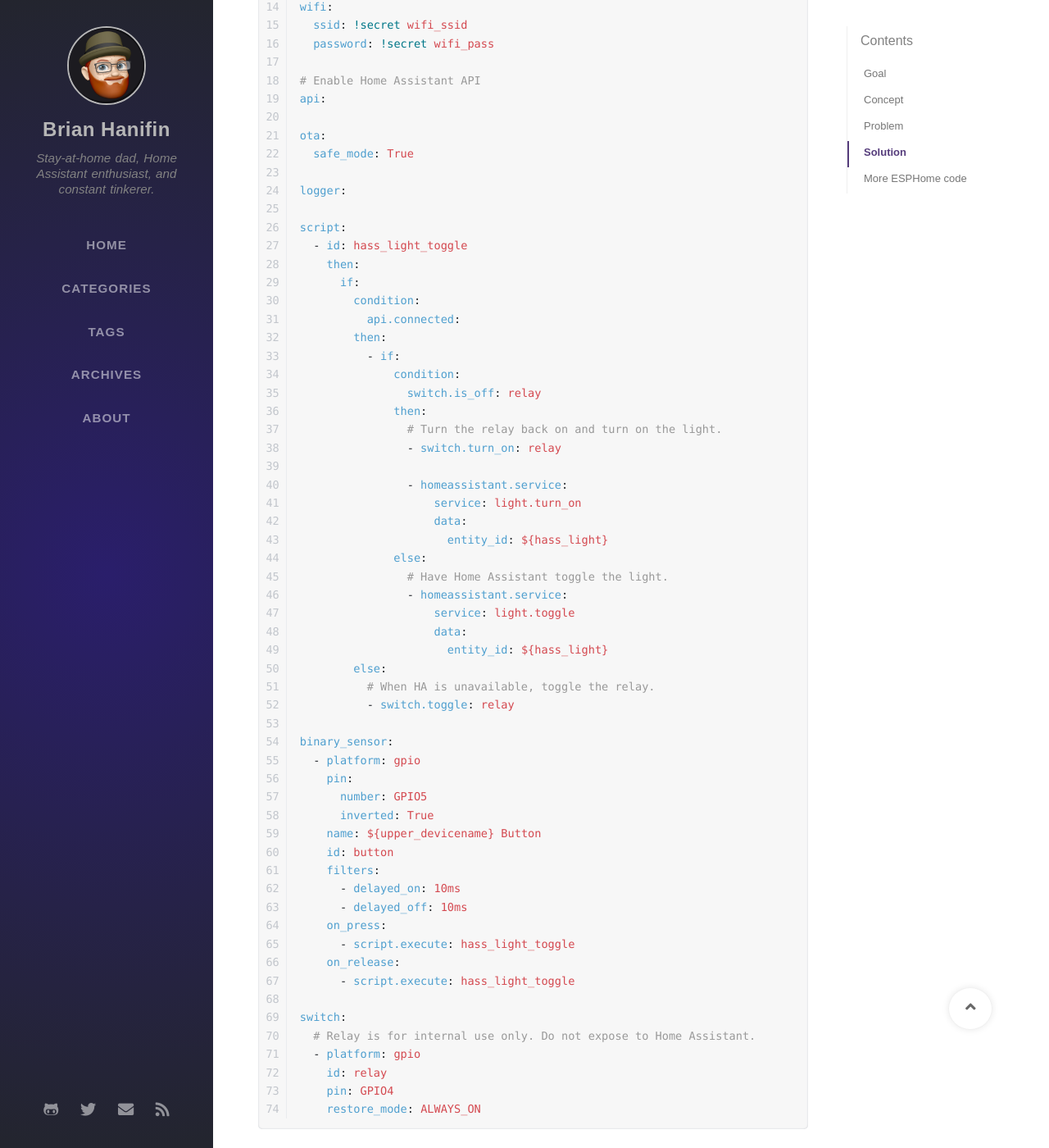
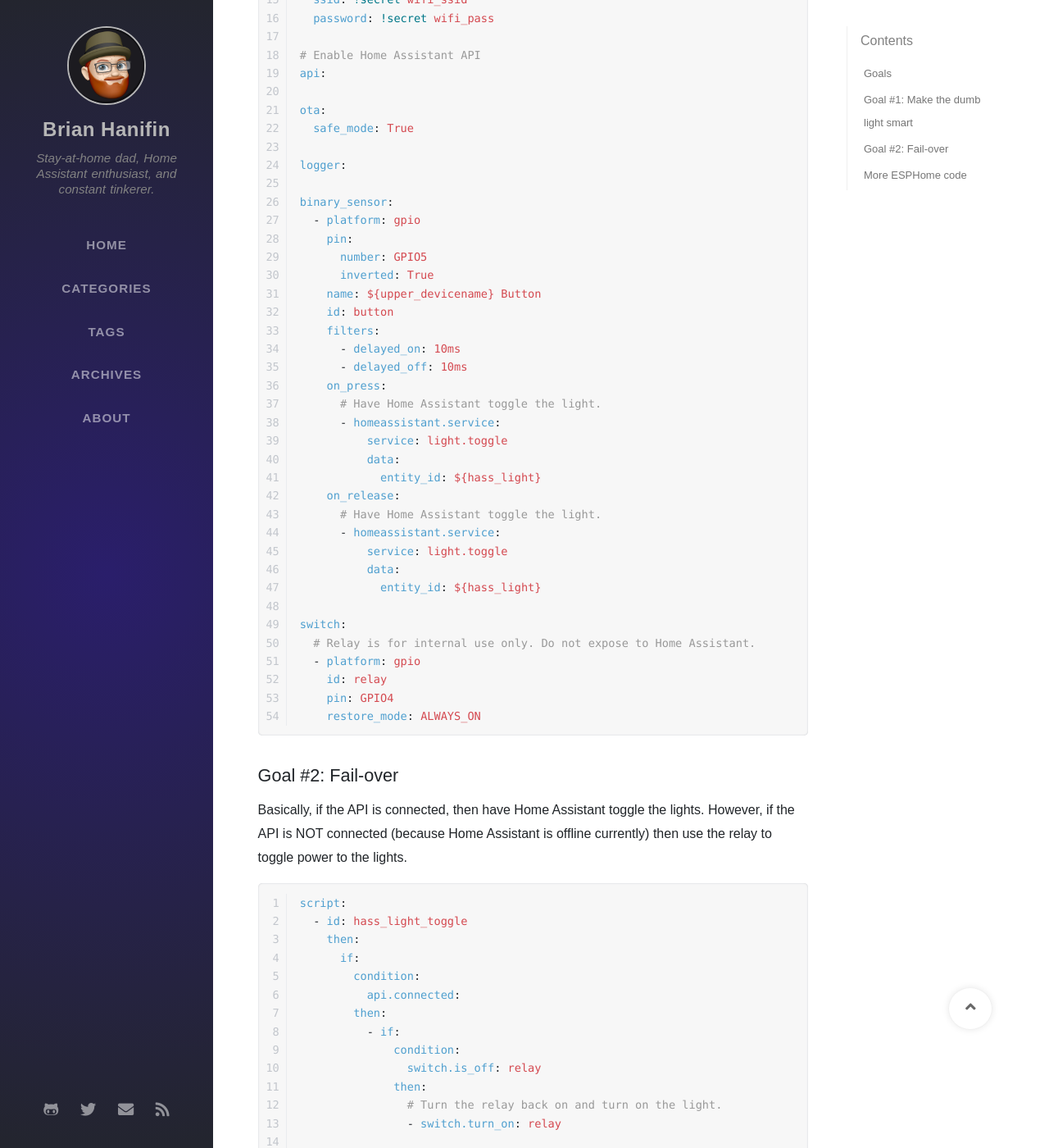
Before and after one commit to brianhanifin/brianhanifin.com, a Jekyll site: the page built from _posts/2019-12-11-esphome-shelly1-hue.md, in a window 1280 px wide and 1400 px high, scrolled down 1835 px. Shown: the whole window at 82% size. Built offline with Jekyll 4.4.1, drawn with Linux system fonts in a browser that asks for light colours; nearby versions of some CDN libraries; some web fonts are replaced; comment, search, counter and statistics services are not loaded; some of the changed text lies outside the part shown.

Commit message:
broke the code down further

````diff
--- a/_posts/2019-12-11-esphome-shelly1-hue.md
+++ b/_posts/2019-12-11-esphome-shelly1-hue.md
@@ -4,33 +4,29 @@
 categories: [Project]
 tags: [ESPHome, Home Assistant]
 seo:
-  date_modified: 2019-12-11 07:00:01 -0800
+  date_modified: 2019-12-11 07:15:01 -0800
 ---
 
-## Goal
+## Goals
 
-Create a light switch that is decoupled from power delivery so the 9 Hue Bulbs in my Dining Room Chandelier can always be powered, while allowing use of the light switch on/off paddle.
+1. Create a light switch that is decoupled from power delivery so the 9 Hue Bulbs in my Dining Room Chandelier can always be powered, while allowing use of the light switch on/off paddle.
+2. Provide a fail-over mechanism that allows the switch to operate even when Home Assistant is unavailable.
 
-## Concept
+## Goal #1: Make the dumb light smart
 
-I started with the following code fragment which uses the Home Assistant API to toggle the lights on or off when the toggle is flipped. Basically, if the API is connected, then have Home Assistant toggle the lights. However, if the API is NOT connected (because Home Assistant is offline currently) then use the relay to toggle power to the lights.
+### Concept
+
+I started with the following code fragment which uses the Home Assistant API to toggle the lights on or off when the toggle is flipped.
 
 ```yaml
 script:
   - id: hass_light_toggle
     then:
-      if:
-        condition:
-          api.connected:
-        then:
-          # Have Home Assistant toggle the light.
-          - homeassistant.service:
-              service: light.toggle
-              data:
-                entity_id: ${hass_light}
-        else:
-          # When HA is unavailable, toggle the relay.
-          - switch.toggle: relay
+      # Have Home Assistant toggle the light.
+      - homeassistant.service:
+          service: light.toggle
+          data:
+            entity_id: ${hass_light}
 
 binary_sensor:
   - platform: gpio
@@ -42,17 +38,19 @@
     filters:
       - delayed_on: 10ms
       - delayed_off: 10ms
+    # Light switch is up.
     on_press:
       - script.execute: hass_light_toggle
+    # Light switch is down.
     on_release:
       - script.execute: hass_light_toggle
 ```
 
-## Problem
+### Problem
 
 This worked pretty well, but after a several rounds of: repeatedly toggle the switch, restart home assistant, toggle some more… I learned that sometimes the light switch toggle wouldn’t change the light state (it would stay on or off on the first toggle).
 
-## Solution
+### Solution
 
 I settled on a reasonably simple solution of turning the relay back on, and turing the light on in Home Assistant if the relay was off when the switch was next toggled.
 
@@ -82,6 +80,42 @@
 
 logger:
 
+binary_sensor:
+  - platform: gpio
+    pin:
+      number: GPIO5
+      inverted: True
+    name: ${upper_devicename} Button
+    id: button
+    filters:
+      - delayed_on: 10ms
+      - delayed_off: 10ms
+    on_press:
+      # Have Home Assistant toggle the light.
+      - homeassistant.service:
+          service: light.toggle
+          data:
+            entity_id: ${hass_light}
+    on_release:
+      # Have Home Assistant toggle the light.
+      - homeassistant.service:
+          service: light.toggle
+          data:
+            entity_id: ${hass_light}
+
+switch:
+  # Relay is for internal use only. Do not expose to Home Assistant.
+  - platform: gpio
+    id: relay
+    pin: GPIO4
+    restore_mode: ALWAYS_ON
+```
+
+## Goal #2: Fail-over
+
+Basically, if the API is connected, then have Home Assistant toggle the lights. However, if the API is NOT connected (because Home Assistant is offline currently) then use the relay to toggle power to the lights.
+
+```yaml
 script:
   - id: hass_light_toggle
     then:
@@ -109,28 +143,6 @@
         else:
           # When HA is unavailable, toggle the relay.
           - switch.toggle: relay
-
-binary_sensor:
-  - platform: gpio
-    pin:
-      number: GPIO5
-      inverted: True
-    name: ${upper_devicename} Button
-    id: button
-    filters:
-      - delayed_on: 10ms
-      - delayed_off: 10ms
-    on_press:
-      - script.execute: hass_light_toggle
-    on_release:
-      - script.execute: hass_light_toggle
-
-switch:
-  # Relay is for internal use only. Do not expose to Home Assistant.
-  - platform: gpio
-    id: relay
-    pin: GPIO4
-    restore_mode: ALWAYS_ON
 ```
 
 ## More ESPHome code
````
